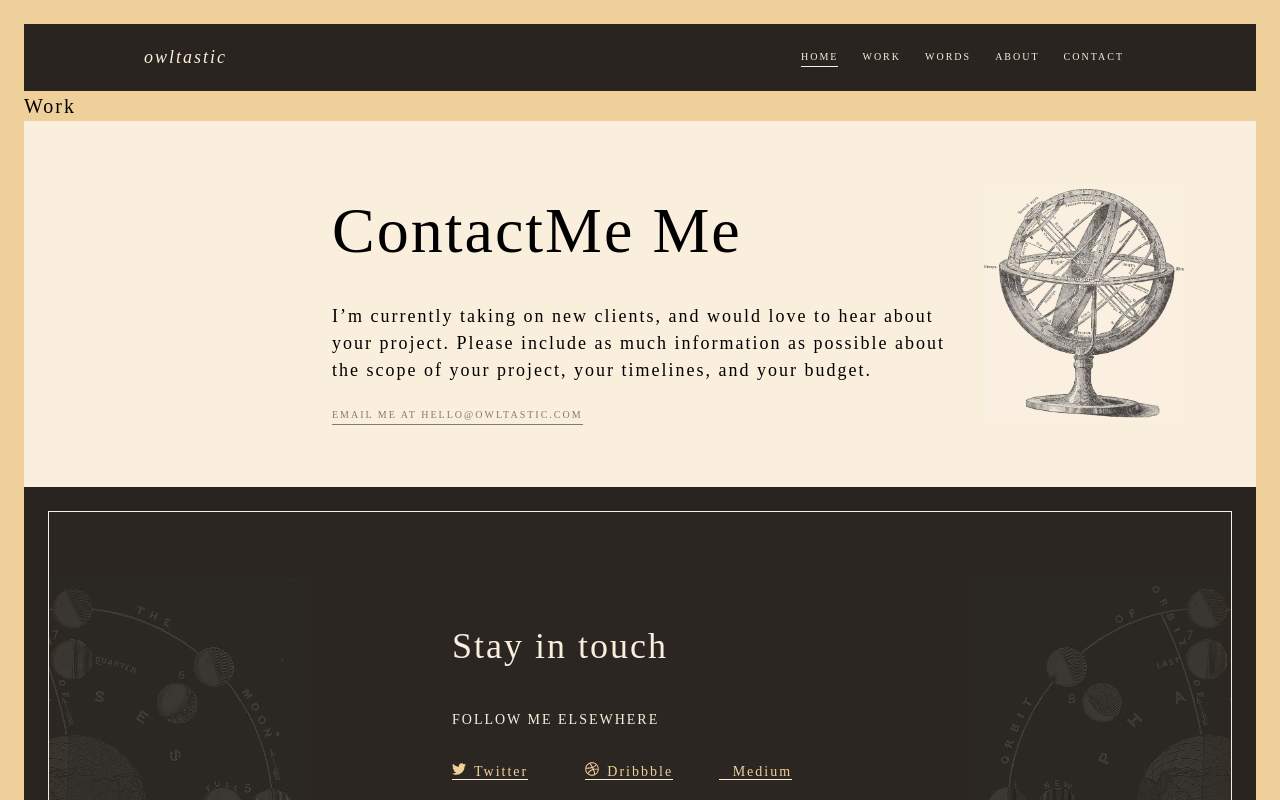
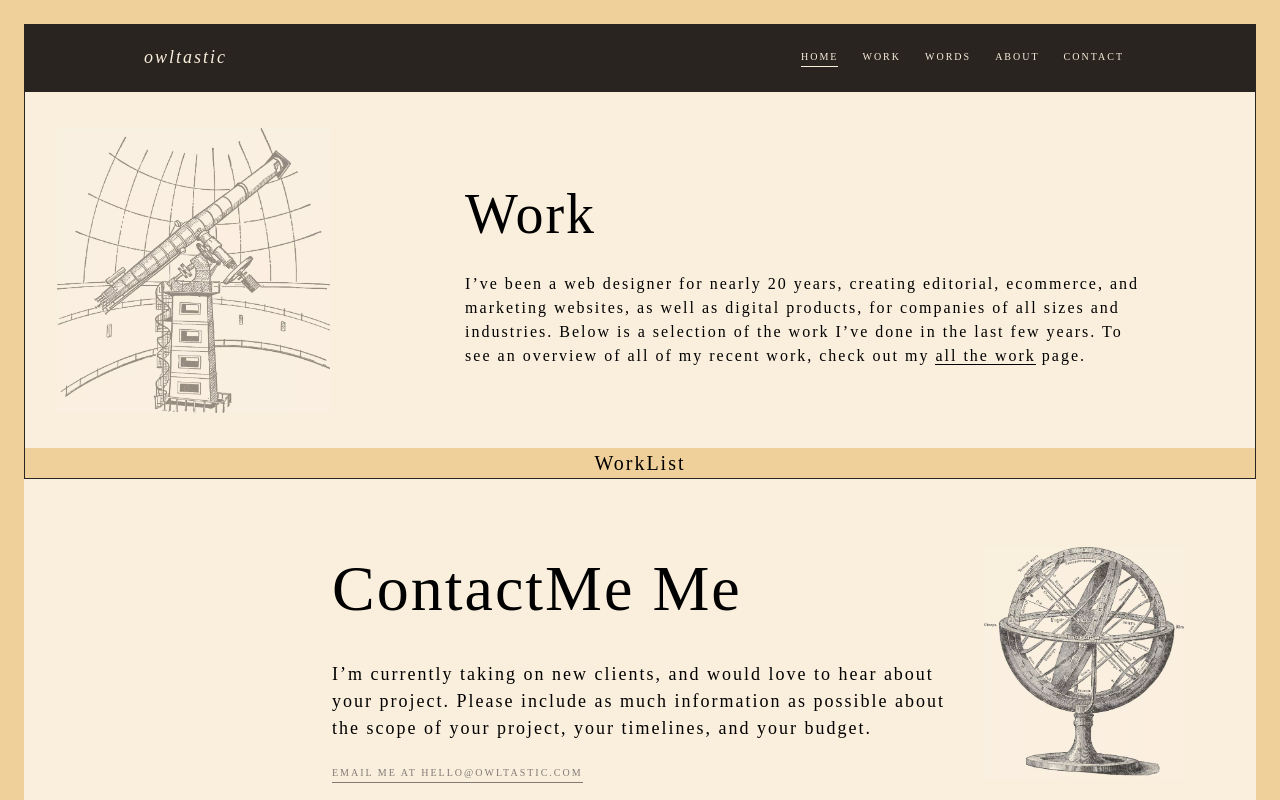
Before and after one commit to mediumryan/owltastic, a React (Create React App) app: page /work in a window 1280 px wide. Shown: the top 800 px of the page. Built offline with nearby package versions, Linux system fonts and the light colour scheme; some icons are missing; a web font is replaced by a local one.

Commit message:
[Update] Generated the WorkHome component

```diff
--- /dev/null
+++ b/src/Components/Work/WorkHome.jsx
@@ -0,0 +1,50 @@
+import { styled } from 'styled-components';
+import telescope from './../../Images/bg-telescope.webp';
+import { Link } from 'react-router-dom';
+
+const WorkHomeWrapper = styled.section`
+    width: 100%;
+    background: #faefdd url(${telescope}) 32px center no-repeat;
+    background-size: auto 80%;
+    padding: 5rem 2rem;
+    div {
+        margin-left: 35%;
+        h1 {
+            font-size: 3.5rem;
+            margin-bottom: 1rem;
+        }
+        p {
+            font-weight: 300;
+            font-size: 1rem;
+            padding-right: 5rem;
+            font-family: var(--font-family-normal);
+            a {
+                text-decoration: none;
+                color: var(--text-100);
+                border-bottom: 1px solid #000;
+                &:hover {
+                    color: var(--primary-200);
+                    border-color: var(--primary-200);
+                }
+            }
+        }
+    }
+`;
+
+export default function WorkHome() {
+    return (
+        <WorkHomeWrapper>
+            <div>
+                <h1>Work</h1>
+                <p>
+                    I’ve been a web designer for nearly 20 years, creating
+                    editorial, ecommerce, and marketing websites, as well as
+                    digital products, for companies of all sizes and industries.
+                    Below is a selection of the work I’ve done in the last few
+                    years. To see an overview of all of my recent work, check
+                    out my <Link to="/all-the-work">all the work</Link> page.
+                </p>
+            </div>
+        </WorkHomeWrapper>
+    );
+}
--- /dev/null
+++ b/src/Components/Work/WorkList.jsx
@@ -0,0 +1,5 @@
+import React from 'react';
+
+export default function WorkList() {
+    return <div>WorkList</div>;
+}
--- a/src/Pages/Work.jsx
+++ b/src/Pages/Work.jsx
@@ -1,5 +1,12 @@
-import React from 'react';
+import { PageWrapper } from '../App';
+import WorkHome from '../Components/Work/WorkHome';
+import WorkList from '../Components/Work/WorkList';
 
 export default function Work() {
-    return <div>Work</div>;
+    return (
+        <PageWrapper>
+            <WorkHome />
+            <WorkList />
+        </PageWrapper>
+    );
 }
```
Also changed, not shown: src/Images/bg-telescope.webp (added).
